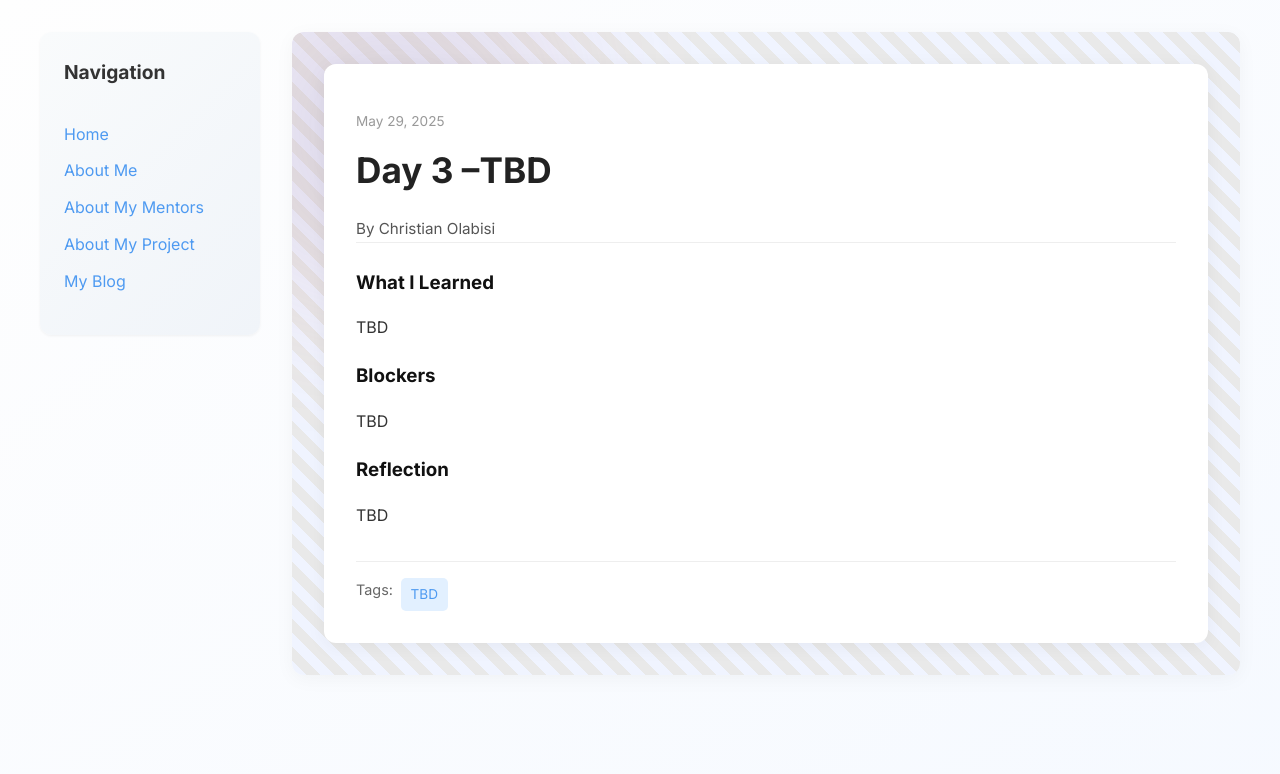
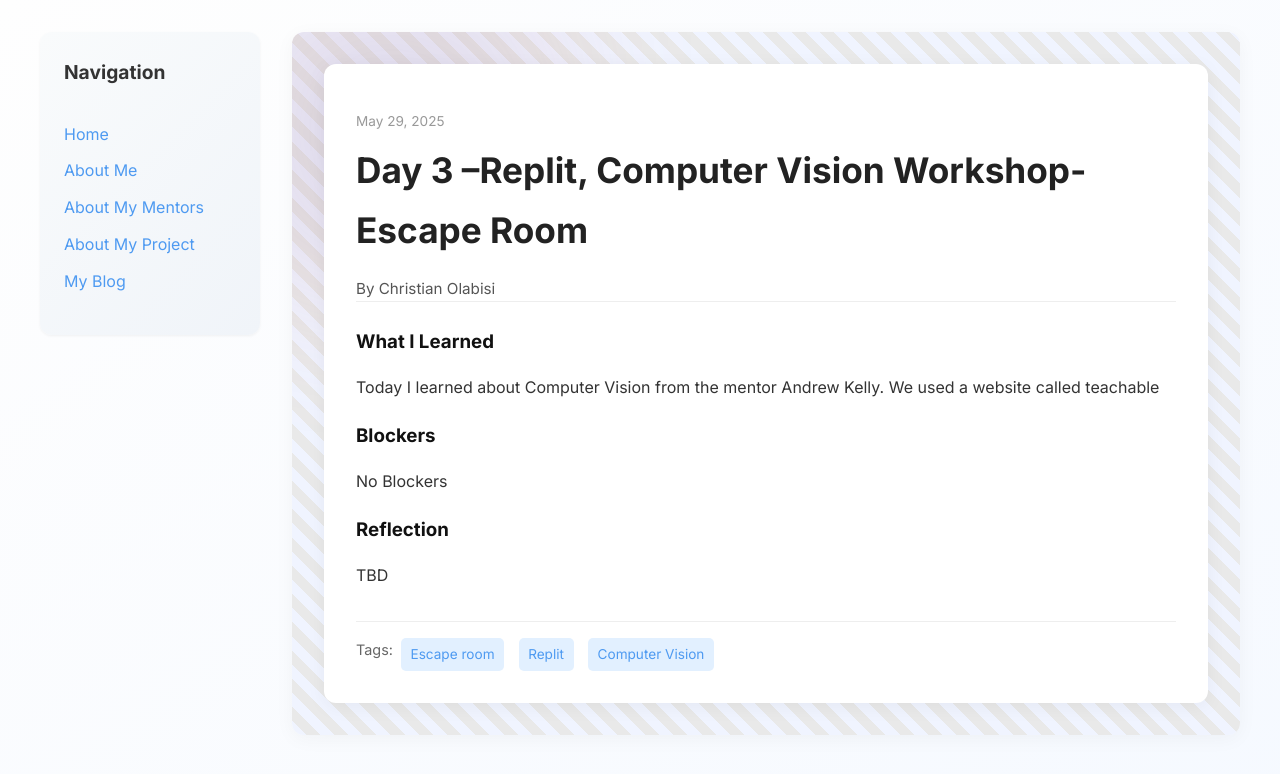
Before and after one commit to Chola3-pixel/Chola3-pixel.github.io, a Jekyll site: the page built from _posts/2025-05-29-day-3.md, in a window 1280 px wide. Shown: the top 774 px of the page. Built offline with Jekyll 4.4.1, drawn with Linux system fonts in a browser that asks for light colours.

Commit message:
Update 2025-05-29-day-3.md

```diff
--- a/_posts/2025-05-29-day-3.md
+++ b/_posts/2025-05-29-day-3.md
@@ -1,15 +1,15 @@
 ---
 layout: post
-title: "Day 3 –TBD"
+title: "Day 3 –Replit, Computer Vision Workshop-Escape Room"
 date: 2025-05-29
 author: Christian Olabisi
 permalink: /day3.html
-tags: [ "TBD"]
+tags: [ "Escape room", "Replit","Computer Vision"]
 
 what_i_learned: |
-  TBD
+ Today I learned about Computer Vision from the mentor Andrew Kelly. We used a website called teachable
 blockers: |
-  TBD
+  No Blockers
 
 reflection: |
   TBD
```
